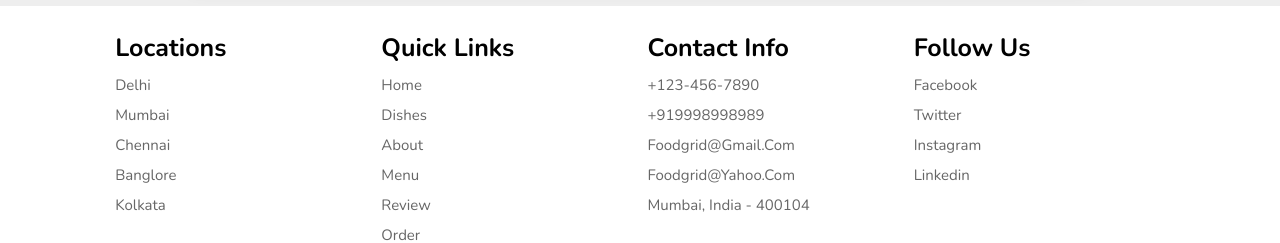
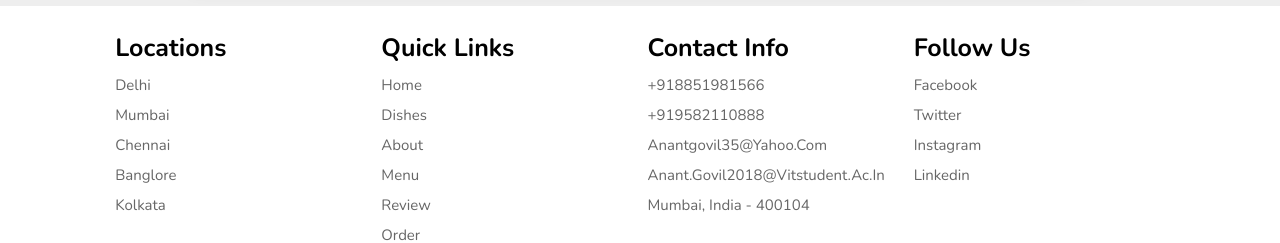
Before and after one commit to anantgovil/FoodGrid-Delivery-Website, a plain HTML site: page index.html in a window 1280 px wide. Shown: the part 5134-5377 px from the top of the page. Drawn offline with nearby package versions, Linux system fonts and the light colour scheme.

Commit message:
Add files via upload

```diff
--- a/index.html
+++ b/index.html
@@ -611,10 +611,10 @@
 
         <div class="box">
             <h3>contact info</h3>
-            <a href="#">+123-456-7890</a>
-            <a href="#">+919998998989</a>
-            <a href="#">foodgrid@gmail.com</a>
-            <a href="#">foodgrid@yahoo.com</a>
+            <a href="#">+918851981566</a>
+            <a href="#">+919582110888</a>
+            <a href="#">anantgovil35@yahoo.com</a>
+            <a href="#">anant.govil2018@vitstudent.ac.in</a>
             <a href="#">Mumbai, India - 400104</a>
         </div>
 
```
